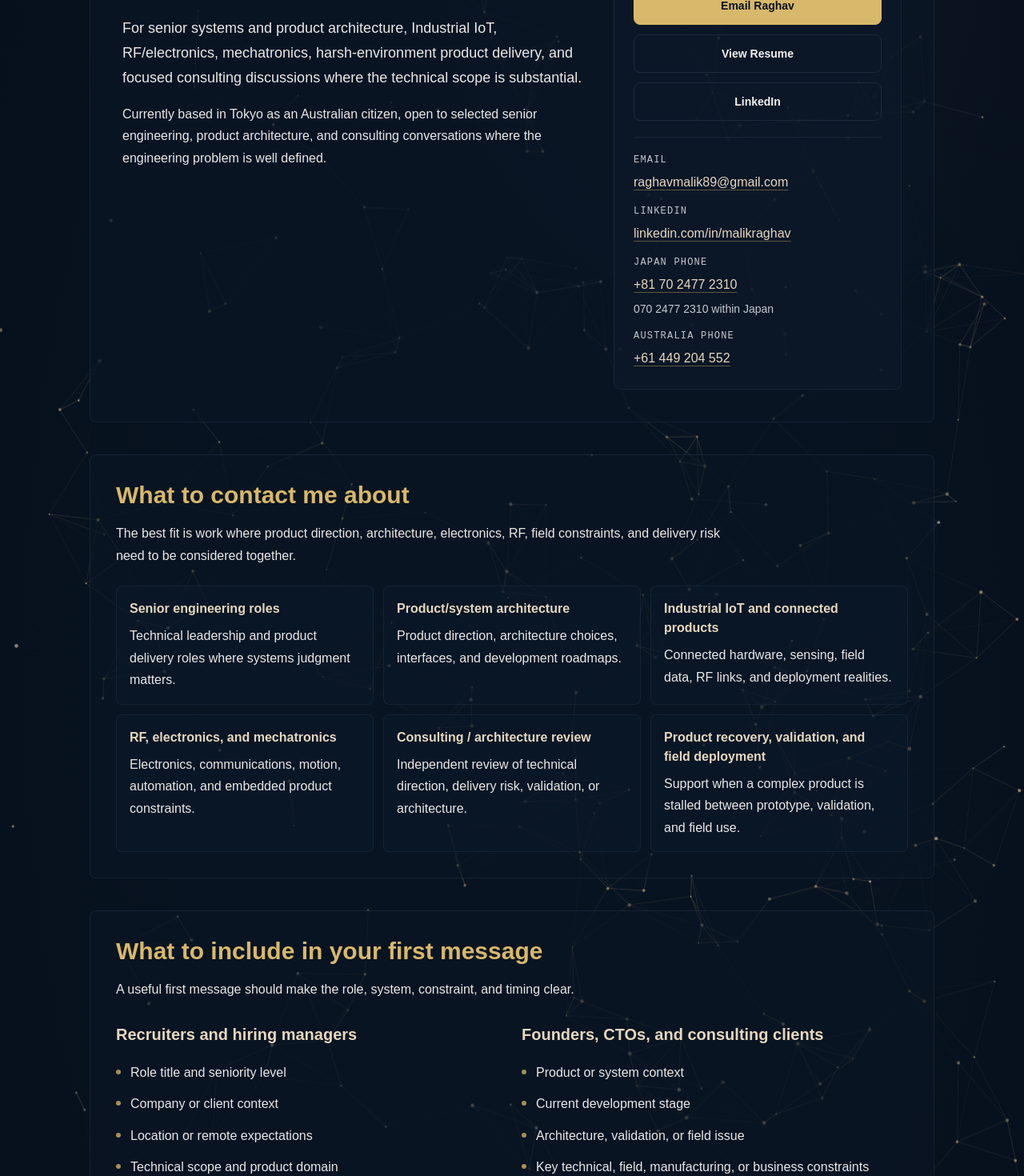
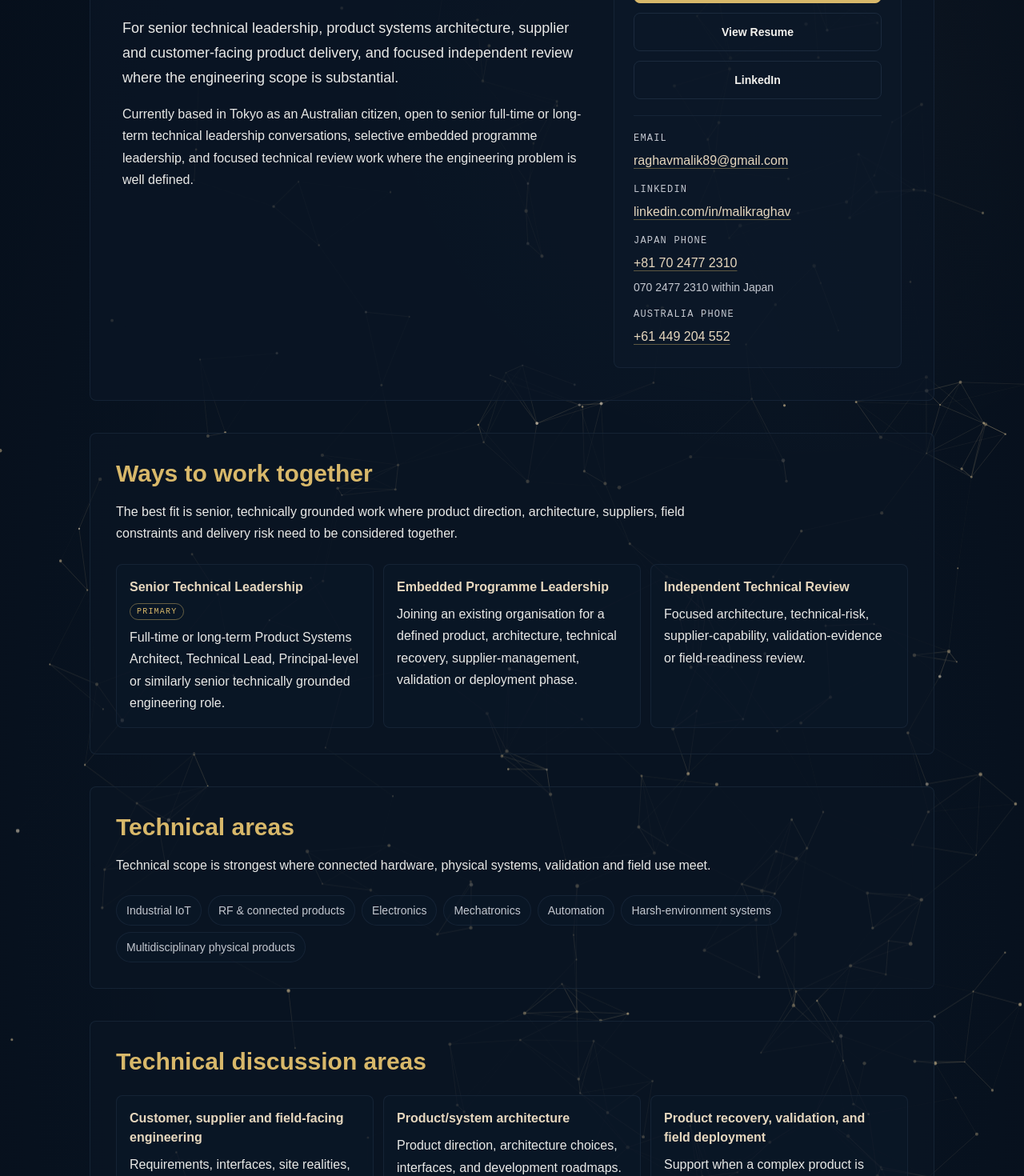
Before and after one commit to raghavmalik89/engineering-portfolio, a Next.js app in the folder website/: page /contact in a window 1280 px wide. Shown: the part 420-1890 px from the top of the page at 80% size. Built offline with nearby package versions, Linux system fonts and the light colour scheme.

Commit message:
feat(portfolio): clarify technical leadership positioning

```diff
--- a/website/app/contact/page.tsx
+++ b/website/app/contact/page.tsx
@@ -6,16 +6,16 @@ import { site } from "@/data/site";
 import { resumeContact } from "@/data/resume";
 
 export const metadata: Metadata = {
-  title: "Contact - Engineering Leadership, Product Architecture and Consulting",
+  title: "Contact - Senior Technical Leadership and Product Architecture",
   description:
-    "Contact Raghav Malik for systems architecture, product architecture, Industrial IoT, RF, electronics, mechatronics, technical leadership, and consulting opportunities.",
+    "Contact Raghav Malik for senior technical leadership, product systems architecture, embedded programme leadership, focused technical review and complex physical-product engineering.",
   alternates: {
     canonical: "/contact",
   },
   openGraph: {
-    title: "Contact - Engineering Leadership, Product Architecture and Consulting",
+    title: "Contact - Senior Technical Leadership and Product Architecture",
     description:
-      "Contact Raghav Malik for product systems architecture, Industrial IoT, RF, electronics, mechatronics, technical leadership and consulting discussions.",
+      "Contact Raghav Malik for senior technical leadership, product systems architecture, embedded programme leadership and focused technical review.",
     url: "/contact",
     images: [
       {
@@ -28,7 +28,7 @@ export const metadata: Metadata = {
     card: "summary_large_image",
     title: "Contact Raghav Malik",
     description:
-      "Contact Raghav Malik for engineering leadership, product architecture and consulting discussions.",
+      "Contact Raghav Malik for senior technical leadership, product architecture and focused engineering review discussions.",
     images: [site.defaultSocialImage.src],
   },
 };
@@ -70,26 +70,40 @@ const contactMethods = [
   },
 ] as const;
 
-const opportunityAreas = [
+const engagementModels = [
   {
-    title: "Senior engineering roles",
-    body: "Technical leadership and product delivery roles where systems judgment matters.",
+    title: "Senior Technical Leadership",
+    label: "Primary",
+    body: "Full-time or long-term Product Systems Architect, Technical Lead, Principal-level or similarly senior technically grounded engineering role.",
+  },
+  {
+    title: "Embedded Programme Leadership",
+    body: "Joining an existing organisation for a defined product, architecture, technical recovery, supplier-management, validation or deployment phase.",
+  },
+  {
+    title: "Independent Technical Review",
+    body: "Focused architecture, technical-risk, supplier-capability, validation-evidence or field-readiness review.",
+  },
+] as const;
+
+const technicalAreas = [
+  "Industrial IoT",
+  "RF & connected products",
+  "Electronics",
+  "Mechatronics",
+  "Automation",
+  "Harsh-environment systems",
+  "Multidisciplinary physical products",
+] as const;
+
+const discussionAreas = [
+  {
+    title: "Customer, supplier and field-facing engineering",
+    body: "Requirements, interfaces, site realities, supplier delivery and handover treated as part of the engineering system.",
   },
   {
     title: "Product/system architecture",
     body: "Product direction, architecture choices, interfaces, and development roadmaps.",
-  },
-  {
-    title: "Industrial IoT and connected products",
-    body: "Connected hardware, sensing, field data, RF links, and deployment realities.",
-  },
-  {
-    title: "RF, electronics, and mechatronics",
-    body: "Electronics, communications, motion, automation, and embedded product constraints.",
-  },
-  {
-    title: "Consulting / architecture review",
-    body: "Independent review of technical direction, delivery risk, validation, or architecture.",
   },
   {
     title: "Product recovery, validation, and field deployment",
@@ -119,10 +133,7 @@ function BulletList({ items }: { items: readonly string[] }) {
   return (
     <ul className="grid gap-3">
       {items.map((item) => (
-        <li
-          key={item}
-          className="readable-copy flex gap-3 text-base"
-        >
+        <li key={item} className="readable-copy flex gap-3 text-base">
           <span className="mt-2.5 h-1.5 w-1.5 shrink-0 rounded-full bg-accent-copper/75" />
           <span>{item}</span>
         </li>
@@ -149,15 +160,15 @@ export default function ContactPage() {
               AI Vision | Harsh-Environment Products
             </p>
             <p className="readable-copy mt-7 max-w-[720px] text-lg">
-              For senior systems and product architecture, Industrial IoT,
-              RF/electronics, mechatronics, harsh-environment product delivery,
-              and focused consulting discussions where the technical scope is
-              substantial.
+              For senior technical leadership, product systems architecture,
+              supplier and customer-facing product delivery, and focused
+              independent review where the engineering scope is substantial.
             </p>
             <p className="readable-copy mt-4 max-w-[700px] text-base">
-              Currently based in Tokyo as an Australian citizen, open to
-              selected senior engineering, product architecture, and consulting
-              conversations where the engineering problem is well defined.
+              Currently based in Tokyo as an Australian citizen, open to senior
+              full-time or long-term technical leadership conversations,
+              selective embedded programme leadership, and focused technical
+              review work where the engineering problem is well defined.
             </p>
           </div>
 
@@ -166,7 +177,7 @@ export default function ContactPage() {
               Best first contact
             </h2>
             <p className="readable-copy mt-3 text-base">
-              For role, architecture, consulting, or technical leadership
+              For role, architecture, technical leadership, or review
               discussions, send the context, expected scope, location, and
               timing.
             </p>
@@ -212,22 +223,80 @@ export default function ContactPage() {
         </section>
 
         <section
-          aria-labelledby="opportunities-title"
+          aria-labelledby="engagement-title"
           className="mt-10 rounded-lg border border-border-subtle/70 bg-surface/55 p-6 sm:p-8"
         >
           <h2
-            id="opportunities-title"
+            id="engagement-title"
             className="text-2xl font-semibold text-accent-copper sm:text-3xl"
           >
-            What to contact me about
+            Ways to work together
           </h2>
           <p className="readable-copy mt-4 max-w-[760px]">
-            The best fit is work where product direction, architecture,
-            electronics, RF, field constraints, and delivery risk need to be
-            considered together.
+            The best fit is senior, technically grounded work where product
+            direction, architecture, suppliers, field constraints and delivery
+            risk need to be considered together.
           </p>
-          <div className="mt-6 grid gap-3 sm:grid-cols-2 lg:grid-cols-3">
-            {opportunityAreas.map((area) => (
+          <div className="mt-6 grid gap-3 lg:grid-cols-3">
+            {engagementModels.map((area) => (
+              <div
+                key={area.title}
+                className="rounded-lg border border-border-subtle/70 bg-surface-elevated/45 p-4"
+              >
+                <div className="flex flex-wrap items-center gap-2">
+                  <h3 className="text-base font-semibold text-accent-beige">
+                    {area.title}
+                  </h3>
+                  {"label" in area ? (
+                    <span className="rounded-full border border-accent-copper/45 px-2 py-0.5 font-mono text-[10px] tracking-[0.12em] text-accent-copper uppercase">
+                      {area.label}
+                    </span>
+                  ) : null}
+                </div>
+                <p className="readable-copy mt-2 text-base">{area.body}</p>
+              </div>
+            ))}
+          </div>
+        </section>
+
+        <section
+          aria-labelledby="technical-areas-title"
+          className="mt-10 rounded-lg border border-border-subtle/70 bg-surface/55 p-6 sm:p-8"
+        >
+          <h2
+            id="technical-areas-title"
+            className="text-2xl font-semibold text-accent-copper sm:text-3xl"
+          >
+            Technical areas
+          </h2>
+          <p className="readable-copy mt-4 max-w-[760px]">
+            Technical scope is strongest where connected hardware, physical
+            systems, validation and field use meet.
+          </p>
+          <ul className="mt-6 flex flex-wrap gap-2">
+            {technicalAreas.map((area) => (
+              <li
+                key={area}
+                className="rounded-full border border-border-subtle/70 bg-surface-elevated/45 px-3 py-1.5 text-sm leading-6 text-text-secondary"
+              >
+                {area}
+              </li>
+            ))}
+          </ul>
+        </section>
+
+        <section
+          aria-labelledby="discussion-title"
+          className="mt-10 rounded-lg border border-border-subtle/70 bg-surface/55 p-6 sm:p-8"
+        >
+          <h2
+            id="discussion-title"
+            className="text-2xl font-semibold text-accent-copper sm:text-3xl"
+          >
+            Technical discussion areas
+          </h2>
+          <div className="mt-6 grid gap-3 lg:grid-cols-3">
+            {discussionAreas.map((area) => (
               <div
                 key={area.title}
                 className="rounded-lg border border-border-subtle/70 bg-surface-elevated/45 p-4"
@@ -235,9 +304,7 @@ export default function ContactPage() {
                 <h3 className="text-base font-semibold text-accent-beige">
                   {area.title}
                 </h3>
-                <p className="readable-copy mt-2 text-base">
-                  {area.body}
-                </p>
+                <p className="readable-copy mt-2 text-base">{area.body}</p>
               </div>
             ))}
           </div>
@@ -264,7 +331,7 @@ export default function ContactPage() {
 
             <div>
               <h3 className="text-xl font-semibold text-accent-beige">
-                Founders, CTOs, and consulting clients
+                Founders, CTOs, and review clients
               </h3>
               <div className="mt-5">
                 <BulletList items={consultingDetails} />
@@ -317,7 +384,7 @@ export default function ContactPage() {
               Start with the scope, timing, and decision context.
             </h2>
             <p className="readable-copy mt-4 text-base">
-              For role, architecture, consulting, or technical leadership
+              For role, architecture, review, or technical leadership
               discussions, email me with the context, expected scope, and
               timing.
             </p>
--- a/website/app/page.tsx
+++ b/website/app/page.tsx
@@ -6,19 +6,20 @@ import { HeroSection } from "@/components/sections/HeroSection";
 import { HomeCallToAction } from "@/components/sections/HomeCallToAction";
 import { site } from "@/data/site";
 
+const homeDescription =
+  "Engineering leadership across complex physical products, industrial IoT, aerospace electronics and medical systems, from architecture and technical recovery through supplier delivery, customer deployment, validation and handover.";
+
 export const metadata: Metadata = {
   title: {
     absolute: "Raghav Malik | Product Systems Architect & Technical Lead",
   },
-  description:
-    "Engineering leadership across complex physical products, industrial IoT, aerospace electronics and medical systems—from architecture and technical recovery through validation, deployment and handover.",
+  description: homeDescription,
   alternates: {
     canonical: "/",
   },
   openGraph: {
     title: "Raghav Malik | Product Systems Architect & Technical Lead",
-    description:
-      "Engineering leadership across complex physical products, industrial IoT, aerospace electronics and medical systems—from architecture and technical recovery through validation, deployment and handover.",
+    description: homeDescription,
     url: "/",
     images: [
       {
@@ -30,8 +31,7 @@ export const metadata: Metadata = {
   twitter: {
     card: "summary_large_image",
     title: "Raghav Malik | Product Systems Architect & Technical Lead",
-    description:
-      "Engineering leadership across complex physical products, industrial IoT, aerospace electronics and medical systems—from architecture and technical recovery through validation, deployment and handover.",
+    description: homeDescription,
     images: [site.defaultSocialImage.src],
   },
 };
--- a/website/app/resume/page.tsx
+++ b/website/app/resume/page.tsx
@@ -5,6 +5,7 @@ import Link from "next/link";
 import { ButtonLink } from "@/components/common/ButtonLink";
 import { PageShell } from "@/components/layout/PageShell";
 import { routes } from "@/lib/routes";
+import { leadershipExperience } from "@/data/home";
 import { site } from "@/data/site";
 import {
   careerHighlights,
@@ -91,6 +92,31 @@ function BulletList({ items }: { items: readonly string[] }) {
         </li>
       ))}
     </ul>
+  );
+}
+
+function LeadershipMetrics() {
+  return (
+    <dl className="grid gap-4 md:grid-cols-3">
+      {leadershipExperience.map((metric) => (
+        <div
+          key={metric.value}
+          className="rounded-lg border border-border-subtle/70 bg-surface/55 p-5"
+        >
+          <dt className="text-3xl leading-none font-semibold text-foreground">
+            {metric.value.toUpperCase()}
+          </dt>
+          <dd className="mt-3">
+            <p className="text-sm leading-6 font-semibold text-accent-beige">
+              {metric.label}
+            </p>
+            <p className="mt-2 text-xs leading-5 text-text-secondary">
+              {metric.evidence}
+            </p>
+          </dd>
+        </div>
+      ))}
+    </dl>
   );
 }
 
@@ -223,6 +249,21 @@ export default function ResumePage() {
                 <p key={paragraph}>{paragraph}</p>
               ))}
             </div>
+          </ResumeSection>
+
+          <ResumeSection
+            id="leadership-collaboration"
+            eyebrow="Leadership"
+            title="Leadership & Collaboration"
+          >
+            <LeadershipMetrics />
+            <p className="readable-copy mt-6 max-w-[860px] text-lg">
+              Experience includes translating customer and operational
+              requirements, selecting and reviewing suppliers, managing external
+              technical delivery, communicating risk and trade-offs, mentoring
+              engineers, and coordinating multidisciplinary teams through
+              validation, deployment and operational handover.
+            </p>
           </ResumeSection>
 
           <ResumeSection
--- a/website/components/sections/CapabilityOverview.tsx
+++ b/website/components/sections/CapabilityOverview.tsx
@@ -1,6 +1,7 @@
 import { CapabilityCard } from "@/components/cards/CapabilityCard";
 import { SectionHeader } from "@/components/common/SectionHeader";
 import { ProductArchitectureImagePanel } from "@/components/visual/ProductArchitectureImagePanel";
+import { internationalDelivery } from "@/data/home";
 import { capabilities, capabilityOverview } from "@/data/homeContent";
 import { canExposeStoryPage, getStoryBySlug } from "@/data/stories";
 import { routes } from "@/lib/routes";
@@ -16,6 +17,23 @@ export function CapabilityOverview() {
               title={capabilityOverview.title}
               description={capabilityOverview.description}
             />
+            <section
+              aria-labelledby="international-delivery-title"
+              className="mt-8 rounded-lg border border-border-subtle/70 bg-surface/50 p-5"
+            >
+              <p
+                id="international-delivery-title"
+                className="font-mono text-[0.68rem] font-semibold tracking-[0.18em] text-accent-copper uppercase"
+              >
+                {internationalDelivery.eyebrow}
+              </p>
+              <p className="mt-3 text-lg leading-7 font-semibold text-foreground">
+                {internationalDelivery.regions}
+              </p>
+              <p className="mt-2 text-sm leading-6 text-text-secondary">
+                {internationalDelivery.context}
+              </p>
+            </section>
           </div>
 
           <div>
--- a/website/components/sections/EngineeringPhilosophy.tsx
+++ b/website/components/sections/EngineeringPhilosophy.tsx
@@ -1,11 +1,5 @@
 import { PhilosophyImagePanel } from "@/components/visual/PhilosophyImagePanel";
-
-const philosophyPoints = [
-  "Architect for the operating environment.",
-  "Keep interfaces clear, robust, and maintainable.",
-  "Validate assumptions before they become costly.",
-  "Balance technical depth with product reality.",
-];
+import { philosophyPoints } from "@/data/homeContent";
 
 export function EngineeringPhilosophy() {
   return (
--- a/website/data/home.ts
+++ b/website/data/home.ts
@@ -2,7 +2,7 @@ export const heroContent = {
   eyebrow:
     "Product Systems Architect | Technical Lead | Product Delivery Specialist",
   headline: "Engineering leadership for complex physical products",
-  body: "I lead multidisciplinary engineering from product architecture and technical recovery through validation, deployment and operational handover—across industrial IoT, aerospace electronics and medical systems.",
+  body: "I lead multidisciplinary engineering from product architecture and technical recovery through supplier delivery, customer deployment, validation and operational handover across industrial IoT, aerospace electronics and medical systems.",
   primaryCta: {
     label: "Explore Engineering Stories",
     href: "/stories",
@@ -13,4 +13,38 @@ export const heroContent = {
   },
   context:
     "Evidence-led product and systems engineering across demanding operating environments.",
+  primaryFocus: {
+    label: "Primary focus",
+    items: [
+      "Senior technical leadership",
+      "Product & systems architecture",
+      "Long-term team ownership",
+    ],
+    secondary:
+      "Also available for embedded programme leadership and focused independent technical review.",
+  },
 };
+
+export const leadershipExperience = [
+  {
+    value: "10+ years",
+    label: "Customer & stakeholder-facing engineering",
+    evidence: "Requirements / site delivery / commissioning / operational handover",
+  },
+  {
+    value: "8+ years",
+    label: "Supplier & vendor leadership",
+    evidence: "Selection / technical review / integration / delivery",
+  },
+  {
+    value: "5+ years",
+    label: "Technical leadership",
+    evidence: "Architecture / mentoring / review / multidisciplinary coordination",
+  },
+] as const;
+
+export const internationalDelivery = {
+  eyebrow: "International delivery",
+  regions: "Europe / Australia & Asia-Pacific / Africa",
+  context: "Customers / Suppliers / Engineering Teams / Field Operations",
+} as const;
--- a/website/data/locations.ts
+++ b/website/data/locations.ts
@@ -11,7 +11,7 @@ export const footprintLocations: FootprintLocation[] = [
     activityLabels: [
       "SmartRoller development and field learning in Western Australia and eastern Australia",
       "GET Vision feasibility, hardware-system integration, validation, deployment preparation and field deployment",
-      "GET Tracker development and New South Wales field-trial context",
+      "Embedded wear-monitoring research and New South Wales field-trial context",
       "Broader Adelaide engineering experience",
       "Future project links to confirm",
     ],
--- a/website/data/stories.ts
+++ b/website/data/stories.ts
@@ -190,8 +190,8 @@ export const stories: Story[] = [
     relatedProjectSlugs: ["get-vision"],
   },
   {
-    title: "GET Tracker / Tooth Fairy",
-    shortTitle: "GET Tracker",
+    title: "Embedded Wear-Monitoring Research",
+    shortTitle: "Wear-Monitoring Research",
     slug: "get-tracker",
     company: "Bradken",
     summary:
```
Also changed, not shown: website/components/sections/HeroSection.tsx (+65 -18 lines), website/data/homeContent.ts (+9 -7 lines), website/data/resume.ts (+10 -8 lines).
